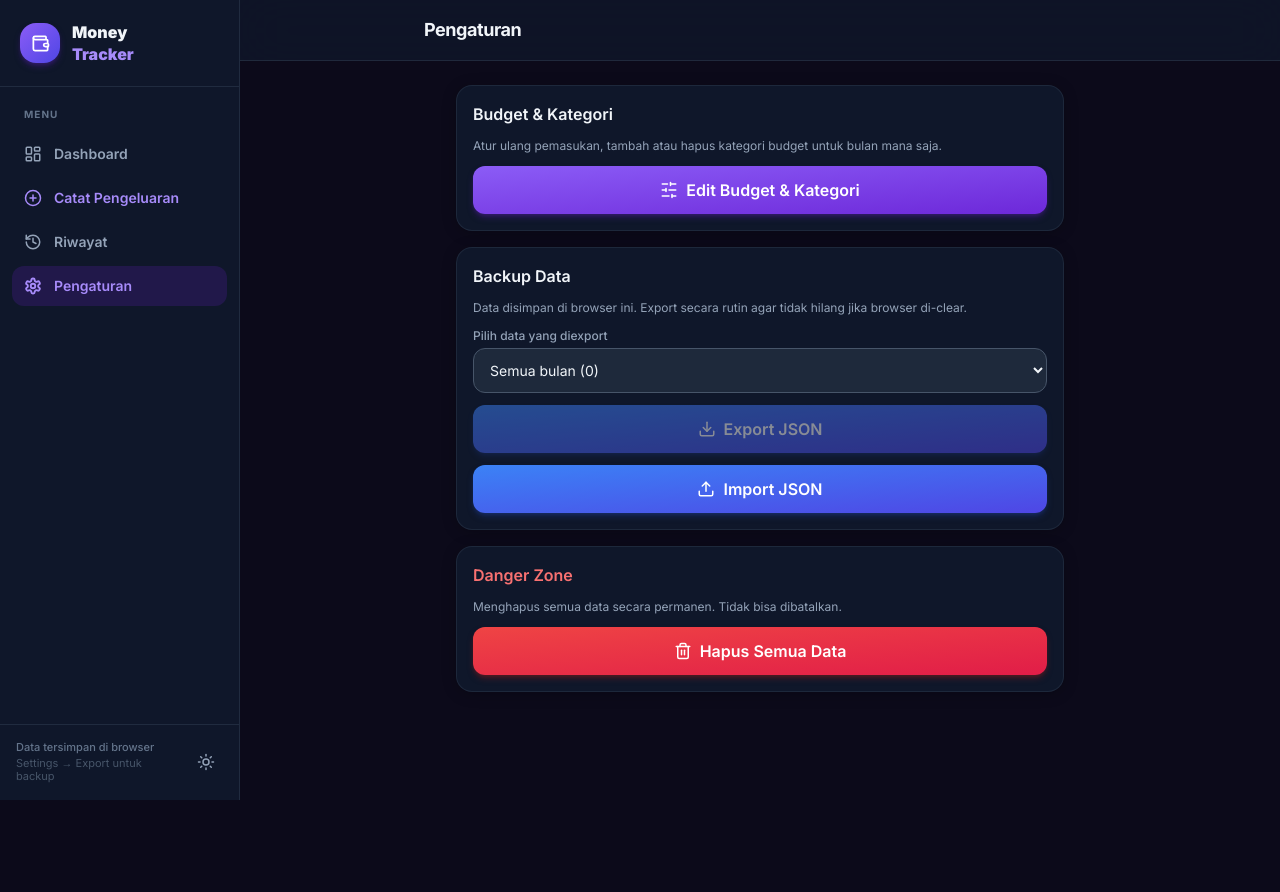
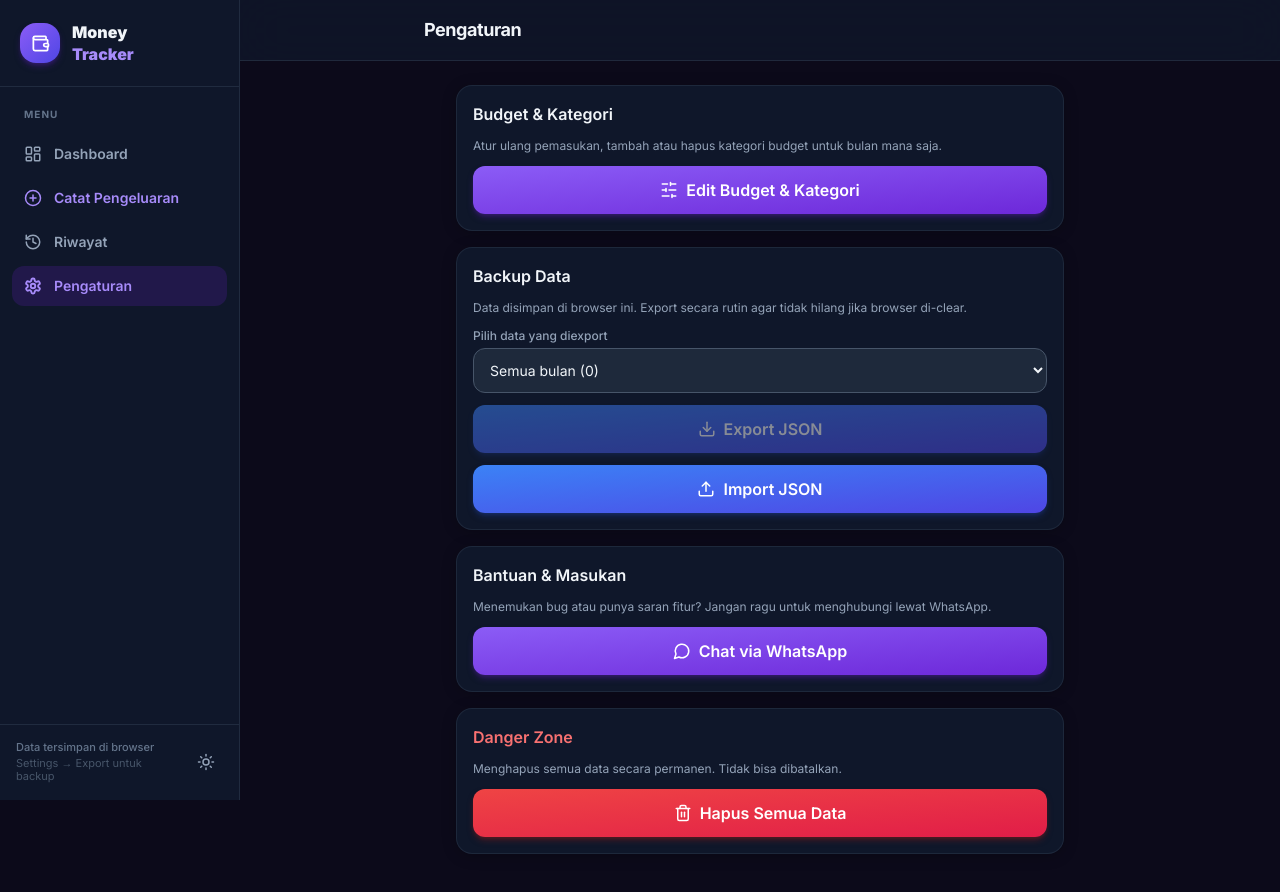
Before and after one commit to dimxdev/money-management-monthly, a React (Vite) app: page /settings in a window 1280 px wide. Shown: the top 892 px of the page. Before the commit the page ends 800 px from the top, so only its background shows below. Built offline with nearby package versions, Linux system fonts and the light colour scheme.

Commit message:
tambahin no wa

```diff
--- a/src/pages/Settings.jsx
+++ b/src/pages/Settings.jsx
@@ -1,6 +1,6 @@
 import { useRef, useState } from 'react'
 import { useNavigate } from 'react-router-dom'
-import { Download, Upload, Trash2, SlidersHorizontal } from 'lucide-react'
+import { Download, Upload, Trash2, SlidersHorizontal, MessageCircle } from 'lucide-react'
 import { useBudgetContext } from '../context/BudgetContext'
 import { PageWrapper } from '../components/layout/PageWrapper'
 import { Card } from '../components/ui/Card'
@@ -126,6 +126,26 @@ export default function Settings() {
         </Card>
 
         <Card className="p-4 flex flex-col gap-3">
+          <h2 className="font-semibold text-slate-800 dark:text-slate-100">Bantuan & Masukan</h2>
+          <p className="text-xs text-slate-500 dark:text-slate-400">
+            Menemukan bug atau punya saran fitur? Jangan ragu untuk menghubungi lewat WhatsApp.
+          </p>
+          <a
+            href="https://wa.me/6281212834013"
+            target="_blank"
+            rel="noopener noreferrer"
+            className="w-full"
+          >
+            <Button
+              variant="primary"
+              className="w-full py-3 flex items-center justify-center gap-2"
+            >
+              <MessageCircle size={18} /> Chat via WhatsApp
+            </Button>
+          </a>
+        </Card>
+
+        <Card className="p-4 flex flex-col gap-3">
           <h2 className="font-semibold text-red-600 dark:text-red-400">Danger Zone</h2>
           <p className="text-xs text-slate-500 dark:text-slate-400">
             Menghapus semua data secara permanen. Tidak bisa dibatalkan.
```
